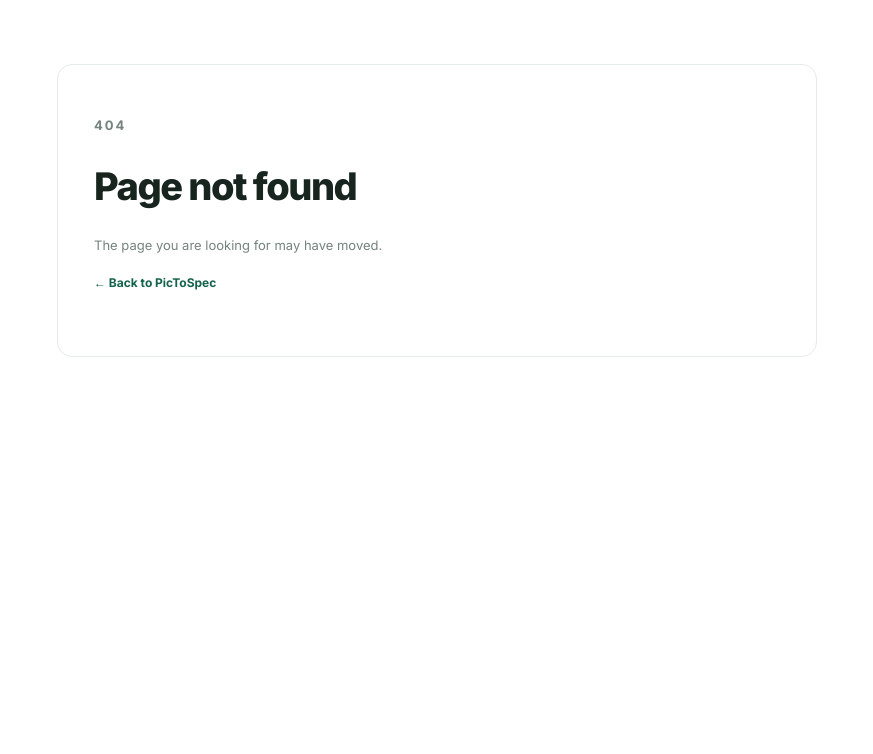
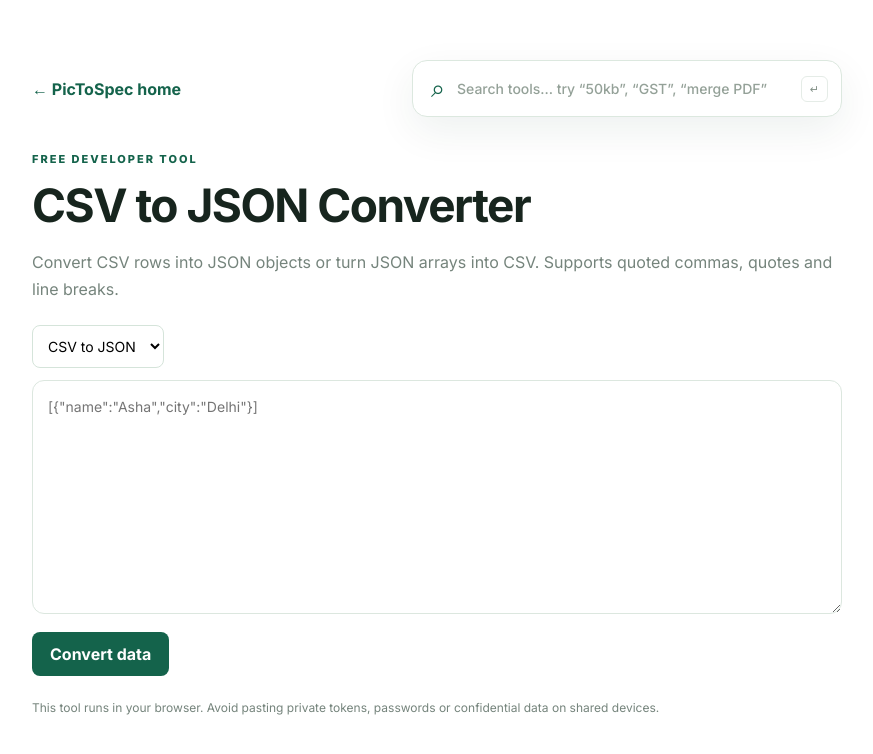
Before and after one commit to ya6331856-cpu/pic-to-spec, a Next.js app: page /csv-json-converter in a window 1280 px wide. Before the commit this address had no page. Shown: the top 754 px of the page, without its empty margins (203-1076 px from the left). Built offline with nearby package versions, Linux system fonts and the light colour scheme.

Commit message:
Add csv-json-converter tool page

```diff
--- /dev/null
+++ b/app/csv-json-converter/page.tsx
@@ -0,0 +1,4 @@
+import type { Metadata } from "next";
+import DeveloperTool from "@/components/DeveloperTool";
+export const metadata: Metadata = {title:"CSV to JSON Converter — Convert CSV and JSON Online | PicToSpec",description:"Convert CSV data to JSON objects or JSON arrays to CSV online. Handles quoted commas, quotes and line breaks in your browser.",alternates:{canonical:"/csv-json-converter"}};
+export default function Page(){return <DeveloperTool kind="csv-json-converter"/>;}
```
